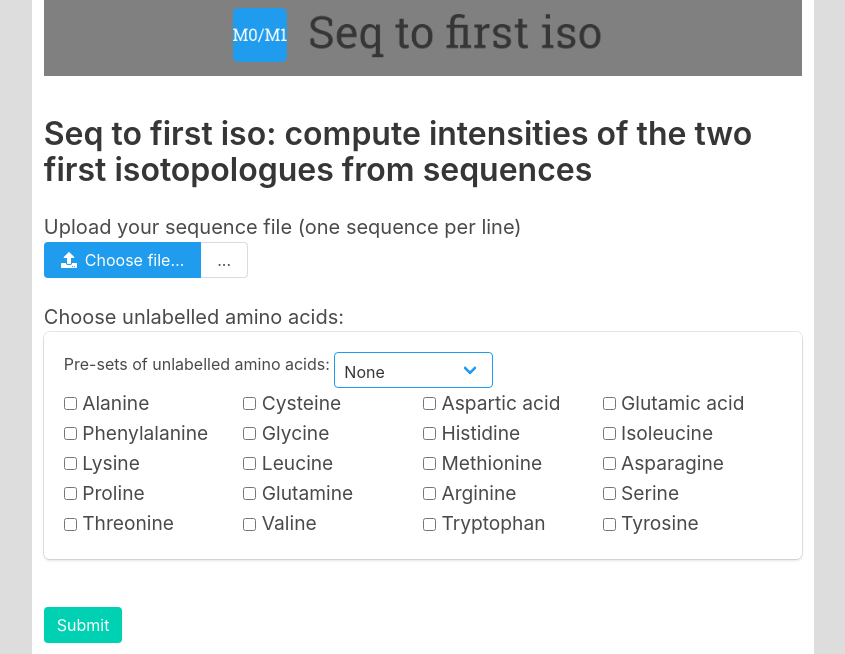
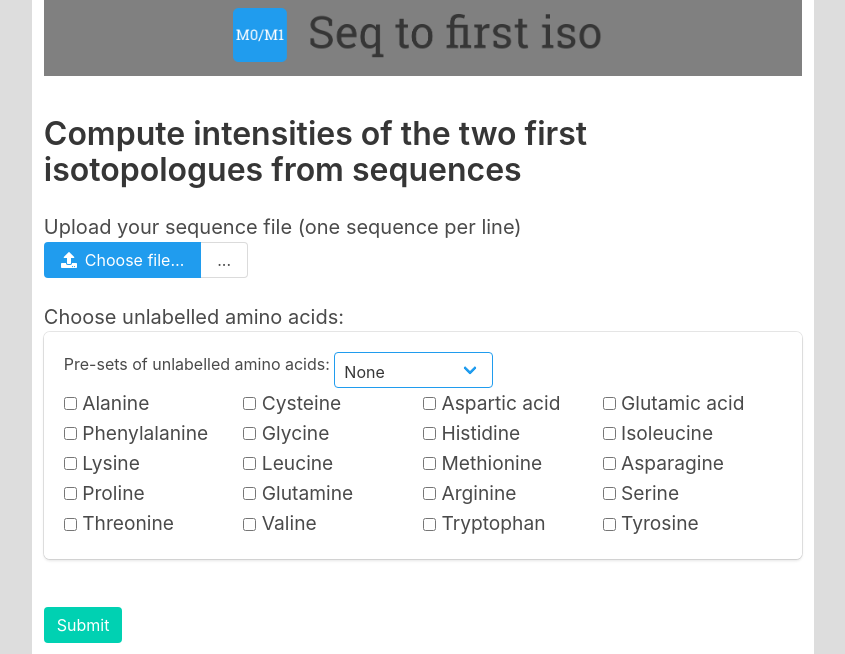
Before and after one commit to pierrepo/seq-to-first-iso, a Flask app: page / in a window 1280 px wide. Shown: the top 654 px of the page, without its empty margins (217-1062 px from the left). Run offline with Flask 2, Linux system fonts and the light colour scheme; some libraries are stand-ins or nearby versions.

Commit message:
Add aesthetic changes
Fit naming convention in flask app

```diff
--- a/flask_app/app/templates/progress.html
+++ b/flask_app/app/templates/progress.html
@@ -39,8 +39,8 @@
 
       {# Stops the reloading and everything after #}
       <script>
-        sessionStorage.clear()
-        window.stop()
+        sessionStorage.clear();
+        window.stop();
       </script>
     {% endif %}
 
@@ -51,7 +51,7 @@
     function myTimer() {
       document.getElementById("counter").innerHTML = count;
       count ++;
-      sessionStorage.setItem("count", count)
+      sessionStorage.setItem("count", count);
     }
     </script>
 </div>
--- a/flask_app/app/templates/upload.html
+++ b/flask_app/app/templates/upload.html
@@ -2,7 +2,7 @@
 
 {% block content %}
 
-<h1 class="title">Seq to first iso: compute intensities
+<h1 class="title">Compute intensities
     of the two first isotopologues from sequences</h1>
 
 <form method=post enctype=multipart/form-data action="{{ url_for("wtfupload") }}">
@@ -48,7 +48,7 @@
         <select id="unlabelled" onchange="getDropdown()">
           <option value="none">None</option>
           <option value="all">All</option>
-          <option value="homoSapiens">Homo sapiens</option>
+          <option value="homoSapiens"><i>Homo sapiens</i></option>
         </select>
       </div>
     </span>
@@ -89,12 +89,12 @@
     var unlabelled = dropdown.options[dropdown.selectedIndex].value;
 
     if (essentialAA[unlabelled]){
-      toggle(document.getElementsByName("amino_acids"), unlabelled)
+      toggle(document.getElementsByName("amino_acids"), unlabelled);
     }
   }
 
   function toggle(source, unlabelled){
-    checkboxes = document.getElementsByName("amino_acids")
+    checkboxes = document.getElementsByName("amino_acids");
     for(var i=0, n=checkboxes.length;i<n;i++) {
       {# checkboxes[i].value in essentialAA[unlabelled] does not work #}
       if (essentialAA[unlabelled].includes(checkboxes[i].value)){
```
Also changed, not shown: flask_app/app/static/logo.png.
